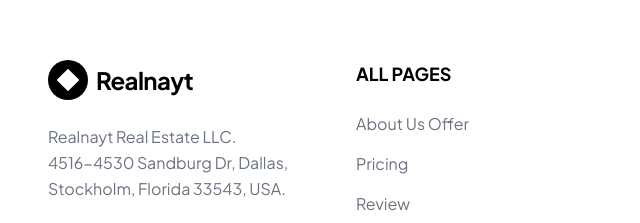
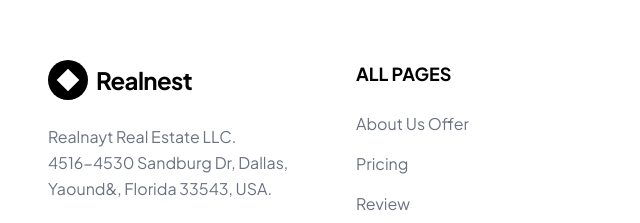
Before and after one commit to onanavitaldev/realnest, a plain HTML site: page index.html in a window 1280 px wide. Shown: the part 5352-5575 px from the top of the page, 0-640 px from the left. Drawn offline with nearby package versions, Linux system fonts and the light colour scheme; a web font is replaced by a local one.

Commit message:
Update index.html

```diff
--- a/index.html
+++ b/index.html
@@ -22,13 +22,13 @@
     <meta property="og:url" content="https://www.onanavitaldev.github.io/realnest">
     <meta property="og:title" content="Realnest — Discover Your Perfect Home">
     <meta property="og:description" content="Explore verified listings and premium real estate services. Your journey to a new home starts here.">
-    <meta property="og:image" content="https://www.onanavital.github.io/public/icon.png">
+    <meta property="og:image" content="https://www.onanavital.github.io/public/img/icon.png">
 
     <meta property="twitter:card" content="summary_large_image">
     <meta property="twitter:url" content="https://www.onanavitaldev.github.io/realnest">
     <meta property="twitter:title" content="Realnest — Discover Your Perfect Home">
     <meta property="twitter:description" content="Explore verified listings and premium real estate services. Your journey to a new home starts here.">
-    <meta property="twitter:image" content="https://www.onanavital.github.io/public/icon.png">
+    <meta property="twitter:image" content="https://www.onanavital.github.io/public/img/icon.png">
 
     <meta name="theme-color" content="#FF6B35">
     <link rel="canonical" href="https://www.onanavitaldev.github.io/realnest">
@@ -546,12 +546,12 @@
                         <div class="w-10 h-10 bg-black rounded-full flex items-center justify-center transition-transform group-hover:rotate-[360deg] duration-700">
                             <div class="w-4 h-4 bg-white rotate-45"></div>
                         </div>
-                        <span class="font-bold text-2xl tracking-tight">Realnayt</span>
+                        <span class="font-bold text-2xl tracking-tight">Realnest</span>
                     </div>
                     <p class="text-gray-500 leading-relaxed max-w-xs">
                         Realnayt Real Estate LLC. <br>
                         4516-4530 Sandburg Dr, Dallas, <br>
-                        Stockholm, Florida 33543, USA.
+                        Yaound&, Florida 33543, USA.
                     </p>
                     <div class="flex gap-4">
                         <a href="#" class="w-10 h-10 rounded-full border border-gray-200 flex items-center justify-center hover:bg-black hover:text-white transition-all"><i data-lucide="facebook" class="w-4 h-4"></i></a>
```
